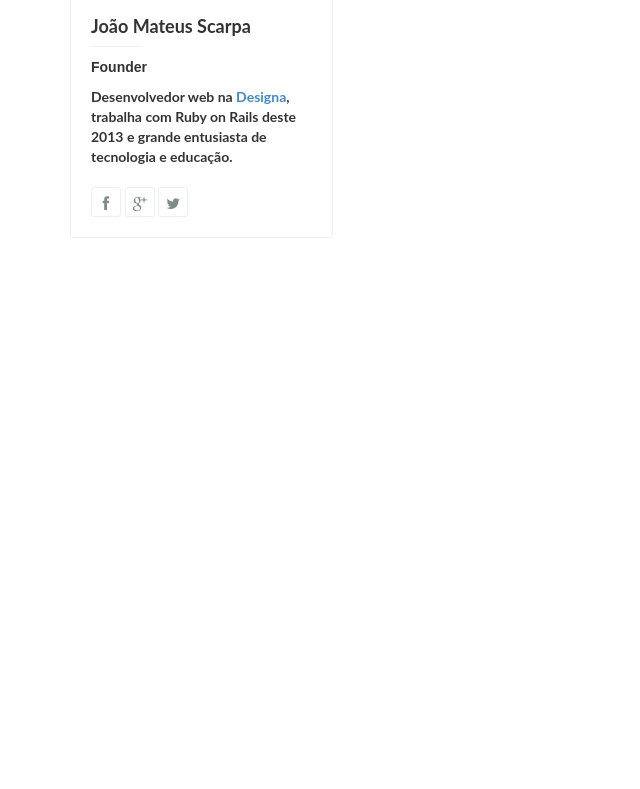
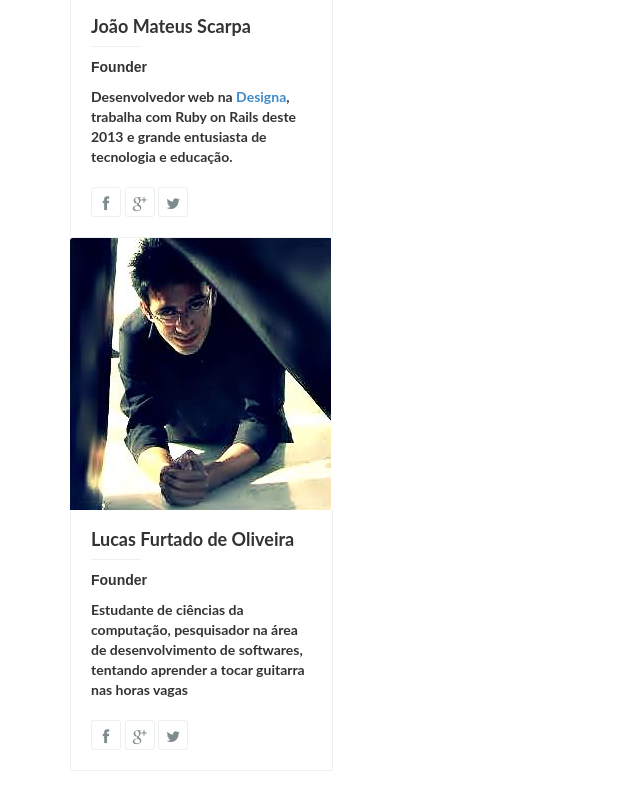
Before and after one commit to jp-factau/jp-factau.github.io, a plain HTML site: page index.html at #/membros in a window 1280 px wide. Shown: the part 682-1471 px from the top of the page, without its empty margins (0-640 px from the left). Before the commit the page ends 970 px from the top, so only its background shows below. Drawn offline with Linux system fonts and the light colour scheme.

Commit message:
página de membros. Falta cadastrar Aryson

```diff
--- a/views/members.html
+++ b/views/members.html
@@ -30,5 +30,21 @@
                 </ul>
             </div>
         </div>
+        <div class="team-member">
+            <div class="member-thumb">
+                <img src="img/members/lfoliveira.jpg" class="img-responsive" alt="Member Image">
+            </div>
+            <div class="member-details">
+                <h4 class="member-name">Lucas Furtado de Oliveira</h4>
+                <span class="position">Founder</span>
+                <p> Estudante de ciências da computação, pesquisador na área de desenvolvimento de softwares, tentando aprender a tocar guitarra nas horas vagas </p>
+                <ul class="social-links">
+                    <li><a class="facebook" href="http://fb.me/lucas.furtadodeoliveira"><i class="fa fa-facebook"></i></a></li>
+                    <li><a class="google-plus" href="https://plus.google.com/102049244762988046362"><i class="fa fa-google-plus"></i></a></li>
+                    <li><a class="twitter" href="https://twitter.com/lfolv"><i class="fa fa-twitter"></i></a></li>
+                </ul>
+            </div>
+        </div>
+
     </div>
 </div>
```
Also changed, not shown: img/members/lfoliveira.jpg (added).
